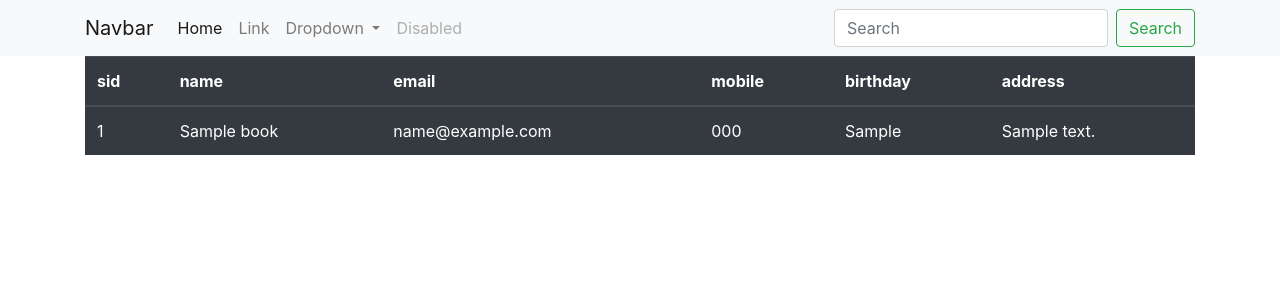
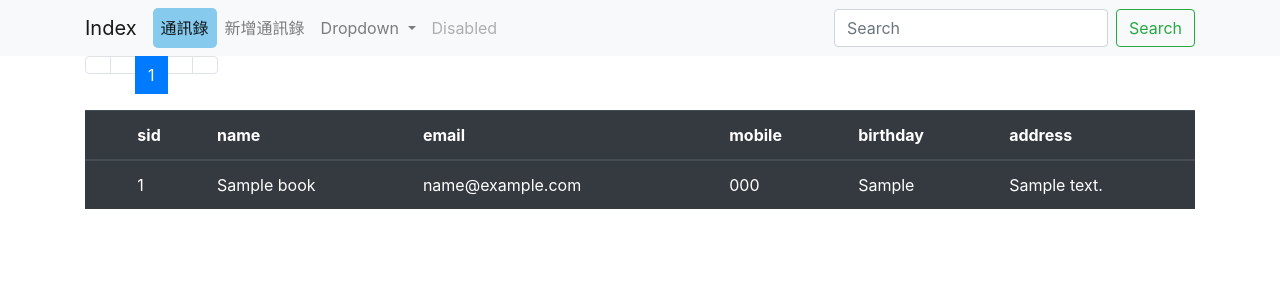
Before and after one commit to Liu-Lydia/php_mysql, a PHP site: page /ad_connect.php in a window 1280 px wide. Shown: the top 300 px of the page. Run offline with PHP 8.4, Linux system fonts and the light colour scheme; tables that the repository leaves empty or names only in its code hold one stand-in row (values such as "Sample post"); some libraries are stand-ins or nearby versions.

Commit message:
1211上課更新

```diff
--- a/ad_connect.php
+++ b/ad_connect.php
@@ -1,21 +1,64 @@
 <?php
-require __DIR__.'/db_connect.php';
+require __DIR__ . '/db_connect.php';
+$pageName = 'ad_connect';
 
-$stmt = $pdo -> query("SELECT * FROM address_book");
+$page = isset($_GET['page']) ? intval($_GET['page']) : 1;
+
+$perPage = 3;
+$t_sql = "SELECT COUNT(1) FROM address_book";
+$totalRows = $pdo->query($t_sql)->fetch()['COUNT(1)'];
+$totalPages = ceil($totalRows / $perPage);
+if($page<1) $page = 1;
+if($page>$totalPages) $page = $totalPages;
+
+$p_sql = sprintf("SELECT * FROM address_book ORDER BY sid DESC LIMIT %s ,%s", ($page-1) * $perPage, $perPage);
+
+$stmt = $pdo->query($p_sql);
+// $stmt = $pdo->query("SELECT * FROM address_book");
 // $row = $stmt -> fetchAll();
 
 // print_r($row);
 
 // echo json_encode($row, JSON_UNESCAPED_UNICODE | JSON_UNESCAPED_SLASHES);
 ?>
-<?php include __DIR__ ."/parts/web_room.php";?>
-<?php include __DIR__ ."/parts/head.php";?>
-<?php include __DIR__ ."/parts/navbar.php";?>
+<?php include __DIR__ . "/parts/web_room.php"; ?>
+<?php include __DIR__ . "/parts/head.php"; ?>
+<?php include __DIR__ . "/parts/navbar.php"; ?>
+
+<style>
+  .remove-icon a i{
+    color:sandybrown;
+  }
+</style>
 
 <div class="container">
+
+  <div class="row">
+    <div class="col">
+      <nav aria-label="Page navigation example">
+        <ul class="pagination">
+          <li class="page-item <?= $page==1 ? 'disabled' : ''?>"><a class="page-link" href="?page=1"><i class="fas fa-arrow-circle-left"></i></a></li>
+          <li class="page-item <?= $page==1 ? 'disabled' : ''?>"><a class="page-link" href="?page=<?= $page-1?>"><i class="far fa-arrow-alt-circle-left"></i></i></a></li>
+          <?php for ($i = 1; $i <= $totalPages; $i++) : ?>
+            <li class="page-item <?= $page == $i ? 'active' : '' ?>"><a class="page-link" href="?page=<?= $i?>">
+              <?= $i ?>
+            </a></li>
+          <?php endfor ;?>
+          <li class="page-item <?= $page==$totalPages ? 'disabled' : ''?>"><a class="page-link" href="?page=<?= $page+1?>"><i class="far fa-arrow-alt-circle-right"></i></i></a></li>
+          <li class="page-item <?= $page==$totalPages ? 'disabled' : ''?>"><a class="page-link" href="?page=<?= $totalPages?>"><i class="fas fa-arrow-circle-right"></i></a></li>
+        </ul>
+      </nav>
+    </div>
+  </div>
+
+  <div class="row">
+    <div class="col">
       <table class="table table-dark">
         <thead>
           <tr>
+          <th scope="col">
+                <i class="fas fa-minus-circle"></i>
+            </th>
             <th scope="col">sid</th>
             <th scope="col">name</th>
             <th scope="col">email</th>
@@ -25,23 +68,28 @@ $stmt = $pdo -> query("SELECT * FROM address_book");
           </tr>
         </thead>
         <tbody>
-  <?php while($r=$stmt->fetch()):?>
+          <?php while ($r = $stmt->fetch()) : ?>
             <tr>
-     <td><?= $r['sid']?></td>
-     <td><?= $r['name']?></td>
-     <td><?= $r['email']?></td>
-     <td><?= $r['mobile']?></td>
-     <td><?= $r['birthday']?></td>
-     <td><?= $r['address']?></td>
+            <th class="remove-icon"><a href="#">
+                <i class="fas fa-minus-circle"></i>
+            </a></th>
+              <td><?= $r['sid'] ?></td>
+              <td><?= $r['name'] ?></td>
+              <td><?= $r['email'] ?></td>
+              <td><?= $r['mobile'] ?></td>
+              <td><?= $r['birthday'] ?></td>
+              <td><?= $r['address'] ?></td>
             </tr>
-    <?php endwhile?>
+          <?php endwhile ?>
         </tbody>
       </table>
     </div>
+  </div>
+</div>
 
 
-<?php include __DIR__ ."/parts/script.php";?>
-<?php include __DIR__ ."/parts/foot.php";?>
+<?php include __DIR__ . "/parts/script.php"; ?>
+<?php include __DIR__ . "/parts/foot.php"; ?>
 
 
 <!-- foreach as -->
--- a/parts/navbar.php
+++ b/parts/navbar.php
@@ -1,38 +1,30 @@
+<?php
+if(!isset($pageName)) $pageName='';
+?>
+<style>
+  .navbar .nav-item.active {
+    background-color: #86cbee;
+    border-radius: 5px;
+  }
+</style>
+
 <nav class="navbar navbar-expand-lg navbar-light bg-light">
   <div class="container">
-        <a class="navbar-brand" href="#">Navbar</a>
-        <button
-          class="navbar-toggler"
-          type="button"
-          data-toggle="collapse"
-          data-target="#navbarSupportedContent"
-          aria-controls="navbarSupportedContent"
-          aria-expanded="false"
-          aria-label="Toggle navigation"
-        >
+    <a class="navbar-brand" href="<?= WEB_ROOM ?>index_.php">Index</a>
+    <button class="navbar-toggler" type="button" data-toggle="collapse" data-target="#navbarSupportedContent" aria-controls="navbarSupportedContent" aria-expanded="false" aria-label="Toggle navigation">
       <span class="navbar-toggler-icon"></span>
     </button>
 
     <div class="collapse navbar-collapse" id="navbarSupportedContent">
       <ul class="navbar-nav mr-auto">
-            <li class="nav-item active">
-              <a class="nav-link" href="#"
-                >Home <span class="sr-only">(current)</span></a
-              >
+        <li class="nav-item <?= $pageName == 'ad_connect' ? 'active' : ''?>">
+          <a class="nav-link" href="<?= WEB_ROOM ?>ad_connect.php">通訊錄</a>
         </li>
-            <li class="nav-item">
-              <a class="nav-link" href="#">Link</a>
+        <li class="nav-item <?= $pageName == 'ad_new' ? 'active' : ''?>">
+          <a class="nav-link" href="<?= WEB_ROOM ?>ad_new.php">新增通訊錄</a>
         </li>
         <li class="nav-item dropdown">
-              <a
-                class="nav-link dropdown-toggle"
-                href="#"
-                id="navbarDropdown"
-                role="button"
-                data-toggle="dropdown"
-                aria-haspopup="true"
-                aria-expanded="false"
-              >
+          <a class="nav-link dropdown-toggle" href="#" id="navbarDropdown" role="button" data-toggle="dropdown" aria-haspopup="true" aria-expanded="false">
             Dropdown
           </a>
           <div class="dropdown-menu" aria-labelledby="navbarDropdown">
@@ -43,22 +35,11 @@
           </div>
         </li>
         <li class="nav-item">
-              <a
-                class="nav-link disabled"
-                href="#"
-                tabindex="-1"
-                aria-disabled="true"
-                >Disabled</a
-              >
+          <a class="nav-link disabled" href="#" tabindex="-1" aria-disabled="true">Disabled</a>
         </li>
       </ul>
       <form class="form-inline my-2 my-lg-0">
-            <input
-              class="form-control mr-sm-2"
-              type="search"
-              placeholder="Search"
-              aria-label="Search"
-            />
+        <input class="form-control mr-sm-2" type="search" placeholder="Search" aria-label="Search" />
         <button class="btn btn-outline-success my-2 my-sm-0" type="submit">
           Search
         </button>
```
Also changed, not shown: ad_connect_api.php (added, +28 -0 lines), ad_new.php (added, +72 -0 lines), hash.test.html (added, +39 -0 lines), text01.html (added, +16 -0 lines). Lines whose indentation alone changed are shown as unchanged.
